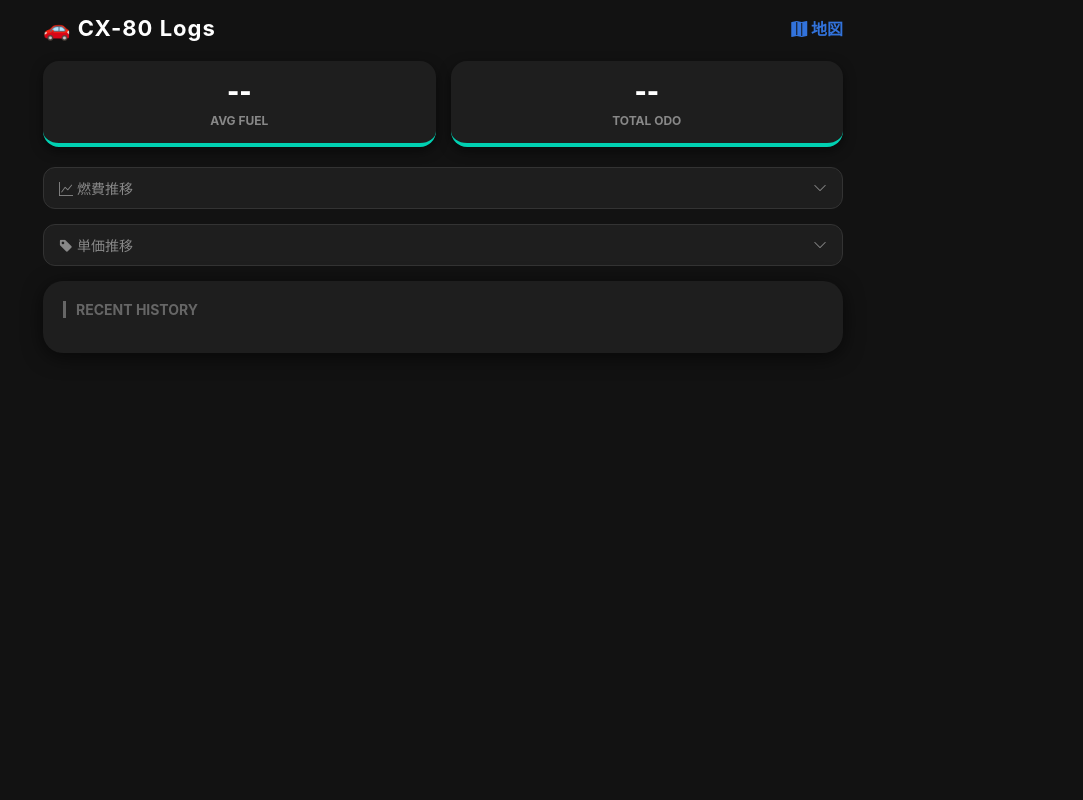
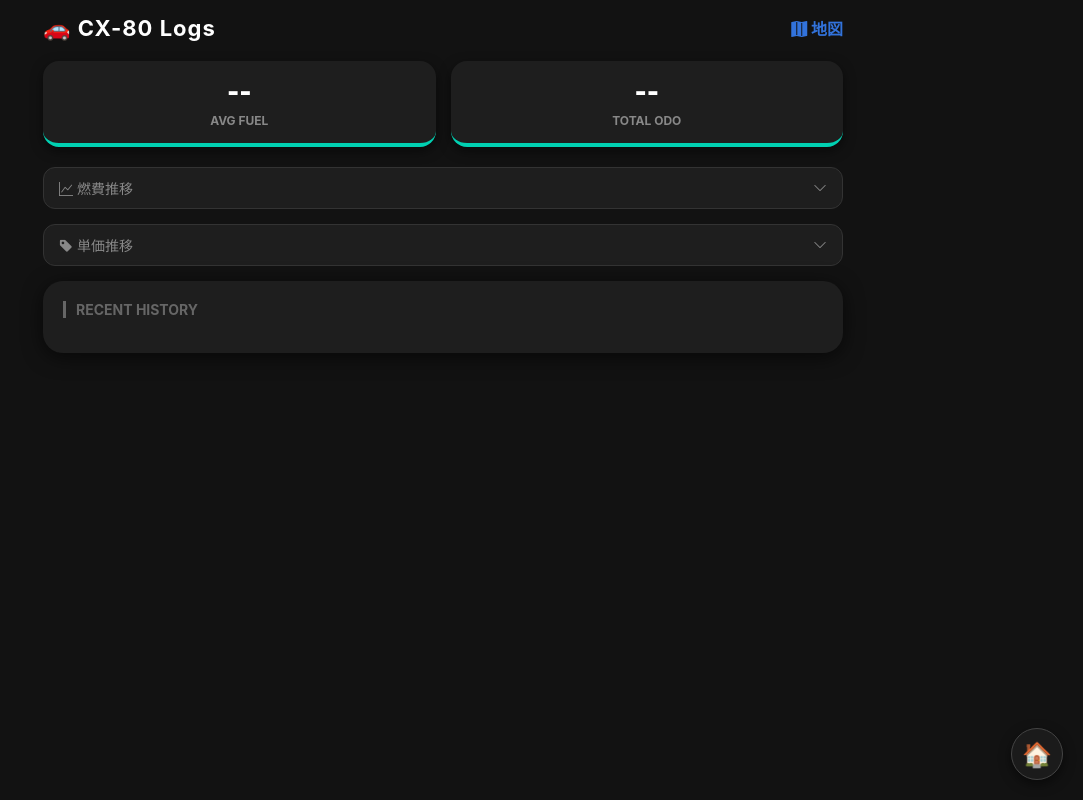
Before and after one commit to Boncoli/YATA-GAS, a website: page local_public/fuel.html in a window 1280 px wide. Shown: the whole page, without its empty margins (197-1280 px from the left). Drawn offline with nearby package versions, Linux system fonts and the light colour scheme; no server answers.

Commit message:
ui: 全サブページに常駐のHomeボタン(🏠)を追加

```diff
--- a/local_public/fuel.html
+++ b/local_public/fuel.html
@@ -158,5 +158,6 @@
                 });
             });
     </script>
+    <a href="portal.html" style="position:fixed; bottom:20px; right:20px; width:50px; height:50px; background-color:rgba(30,30,30,0.8); color:white; border-radius:50%; display:flex; align-items:center; justify-content:center; text-decoration:none; font-size:24px; border:1px solid #444; z-index:10000; backdrop-filter:blur(5px); box-shadow:0 4px 12px rgba(0,0,0,0.5); transition:transform 0.2s;" onmouseover="this.style.transform='scale(1.1)'" onmouseout="this.style.transform='scale(1.0)'">🏠</a>
 </body>
 </html>
```
Also changed, not shown: local_public/map.html (+1 -0 lines), local_public/news.html (+1 -1 lines), local_public/todo.html (+1 -0 lines).
